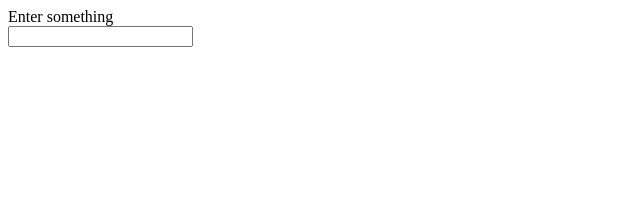
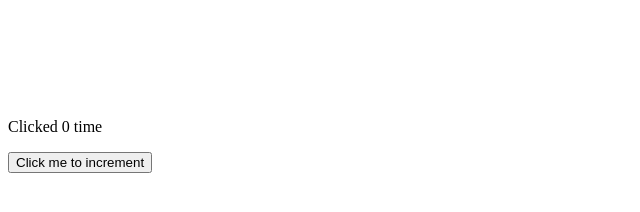
Before and after one commit to Nkaka23dev/data-structure-javacript, a plain HTML site: page index.html in a window 1280 px wide. Shown: the whole page, without its empty margins (0-640 px from the left). Drawn offline with Linux system fonts and the light colour scheme.

Commit message:
feat: add .

```diff
--- a/index.html
+++ b/index.html
@@ -8,13 +8,28 @@
 </head>
 
 <body>
-    <form action="#">
-        <label>Enter something</label> <br />
-        <input type="text" name="som" id="som">
-    </form>
-    <div style="font-size: 4rem;">
+    <div style="margin-top: 100px;">
+        <p>
+        </p>
+        <button onclick="increment()" style="cursor: pointer;">
+            Click me to increment
+        </button>
     </div>
-    <script src="app.js"></script>
+    <script>
+        let count = 0
+        function increment() {
+            count += 1
+            updateUI()
+        }
+
+        function updateUI() {
+            const myPara = document.querySelector('p');
+            myPara.innerText = `
+            Clicked ${count} ${count === 1 || count === 0 ? 'time' : 'times'}
+            `
+        }
+        updateUI()
+    </script>
 </body>
 
 </html>
```
